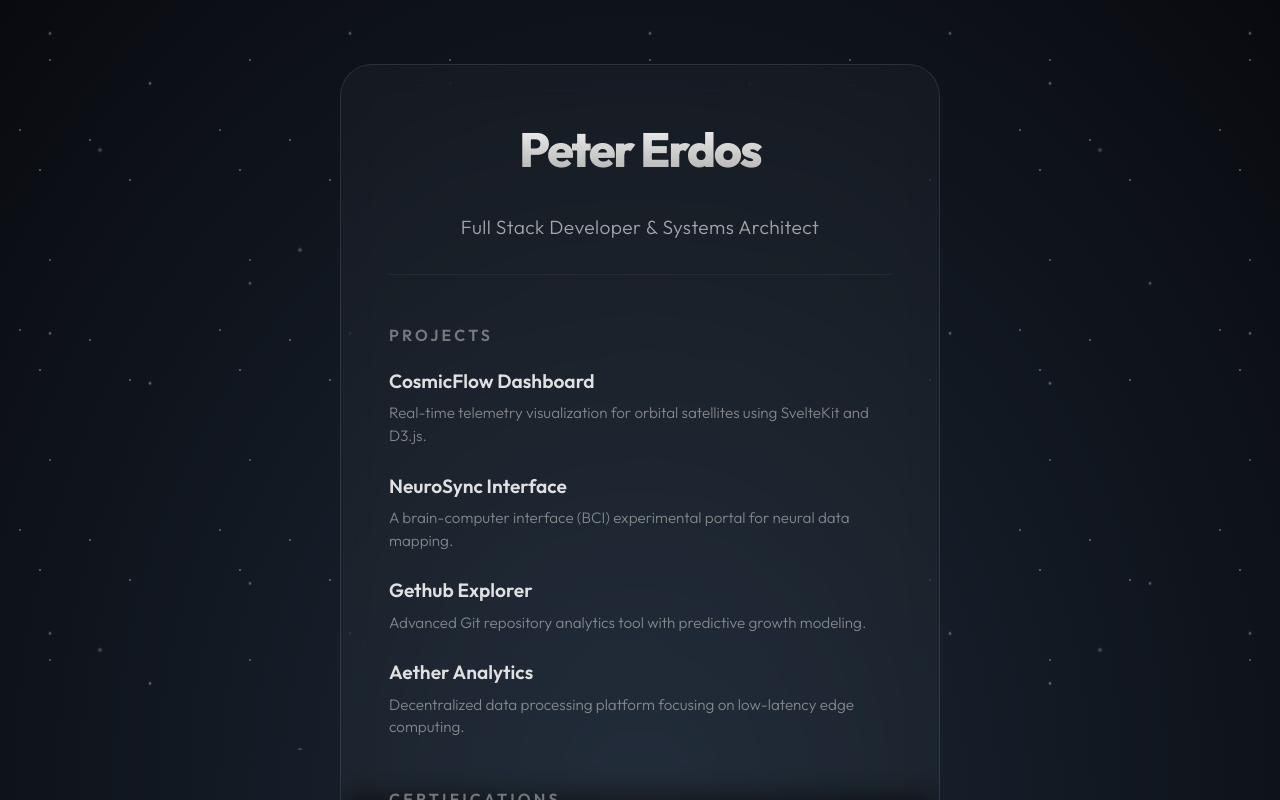
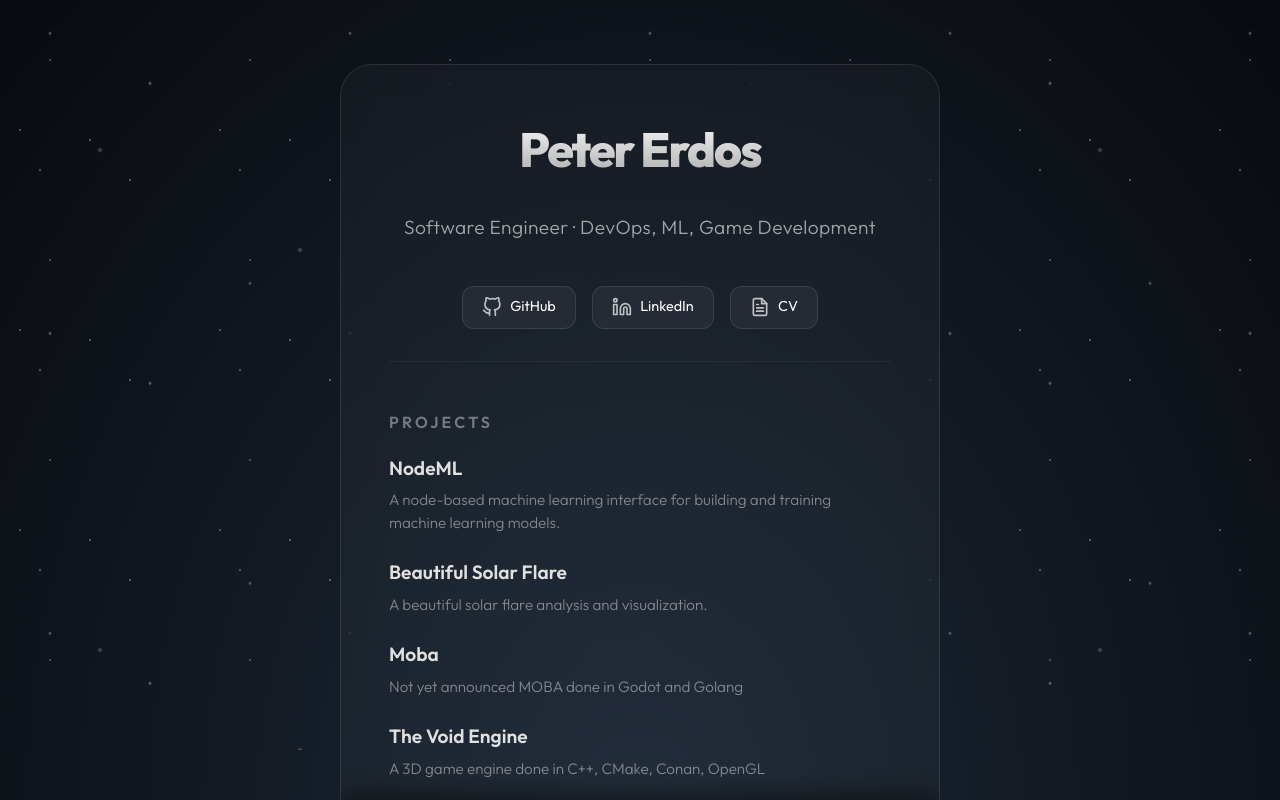
Before and after one commit to erdospeet11/personal-website, a SvelteKit app in the folder personal/: page / in a window 1280 px wide. Shown: the top 800 px of the page. Built offline with nearby package versions, Linux system fonts and the light colour scheme.

Commit message:
feat: add initial personal portfolio page displaying profile details, projects, certifications, and skills with a starry background.

```diff
--- a/personal/src/routes/+page.svelte
+++ b/personal/src/routes/+page.svelte
@@ -1,28 +1,53 @@
 <script lang="ts">
 	const profile = {
 		name: 'Peter Erdos',
+		links: {
+			github: 'https://github.com/erdospeet11',
+			linkedin: 'https://www.linkedin.com/in/erdospeterzs/',
+			cv: '/cv.pdf'
+		},
 		projects: [
 			{
-				title: 'CosmicFlow Dashboard',
+				title: 'NodeML',
 				description:
-					'Real-time telemetry visualization for orbital satellites using SvelteKit and D3.js.'
+					'A node-based machine learning interface for building and training machine learning models.',
+				link: 'https://github.com/erdospeet11/node-ml-workflow'
 			},
 			{
-				title: 'NeuroSync Interface',
-				description: 'A brain-computer interface (BCI) experimental portal for neural data mapping.'
+				title: 'Beautiful Solar Flare',
+				description: 'A beautiful solar flare analysis and visualization.',
+				link: 'https://github.com/erdospeet11/beautiful-data-space'
 			},
 			{
-				title: 'Gethub Explorer',
-				description: 'Advanced Git repository analytics tool with predictive growth modeling.'
+				title: 'Moba',
+				description: 'Not yet announced MOBA done in Godot and Golang'
 			},
 			{
-				title: 'Aether Analytics',
+				title: 'The Void Engine',
+				description: 'A 3D game engine done in C++, CMake, Conan, OpenGL',
+				link: 'https://github.com/erdospeet11/the-void-engine'
+			},
+			{
+				title: 'SINCE AI HACKATHON Sandvik Challenge ',
 				description:
-					'Decentralized data processing platform focusing on low-latency edge computing.'
+					'An intelligent Microsoft Teams bot that monitors channel messages, classifies spare parts inquiries using a hybrid AI pipeline, and provides proactive notifications with RAG-based spare parts matching',
+				link: 'https://github.com/erdospeet11/SINCE-AI-SANDVIK-CHALLENGE'
 			}
 		],
 		certs: ['AWS Machine Learning Associate', 'Azure Fundamentals'],
-		skills: ['SvelteKit', 'TypeScript', 'Vite', 'TailwindCSS', 'Node.js', 'PostgreSQL']
+		skills: [
+			'SvelteKit',
+			'TypeScript',
+			'Vite',
+			'TailwindCSS',
+			'Node.js',
+			'PostgreSQL',
+			'C#',
+			'Python',
+			'Godot',
+			'AWS',
+			'Azure'
+		]
 	};
 </script>
 
@@ -46,7 +71,85 @@
 	<div class="glass-container">
 		<section class="section name-section">
 			<h1>{profile.name}</h1>
-			<p class="subtitle">Full Stack Developer & Systems Architect</p>
+			<p class="subtitle">Software Engineer · DevOps, ML, Game Development</p>
+
+			<div class="social-links">
+				<a
+					href={profile.links.github}
+					target="_blank"
+					rel="noopener noreferrer"
+					class="social-btn"
+					title="GitHub"
+				>
+					<svg
+						xmlns="http://www.w3.org/2000/svg"
+						width="20"
+						height="20"
+						viewBox="0 0 24 24"
+						fill="none"
+						stroke="currentColor"
+						stroke-width="2"
+						stroke-linecap="round"
+						stroke-linejoin="round"
+						><path
+							d="M9 19c-5 1.5-5-2.5-7-3m14 6v-3.87a3.37 3.37 0 0 0-.94-2.61c3.14-.35 6.44-1.54 6.44-7A5.44 5.44 0 0 0 20 4.77 5.07 5.07 0 0 0 19.91 1S18.73.65 16 2.48a13.38 13.38 0 0 0-7 0C6.27.65 5.09 1 5.09 1A5.07 5.07 0 0 0 5 4.77a5.44 5.44 0 0 0-1.5 3.78c0 5.42 3.3 6.61 6.44 7A3.37 3.37 0 0 0 9 18.13V22"
+						></path></svg
+					>
+					<span>GitHub</span>
+				</a>
+				<a
+					href={profile.links.linkedin}
+					target="_blank"
+					rel="noopener noreferrer"
+					class="social-btn"
+					title="LinkedIn"
+				>
+					<svg
+						xmlns="http://www.w3.org/2000/svg"
+						width="20"
+						height="20"
+						viewBox="0 0 24 24"
+						fill="none"
+						stroke="currentColor"
+						stroke-width="2"
+						stroke-linecap="round"
+						stroke-linejoin="round"
+						><path
+							d="M16 8a6 6 0 0 1 6 6v7h-4v-7a2 2 0 0 0-2-2 2 2 0 0 0-2 2v7h-4v-7a6 6 0 0 1 6-6z"
+						></path><rect x="2" y="9" width="4" height="12"></rect><circle cx="4" cy="4" r="2"
+						></circle></svg
+					>
+					<span>LinkedIn</span>
+				</a>
+				<a
+					href={profile.links.cv}
+					target="_blank"
+					rel="noopener noreferrer"
+					class="social-btn"
+					title="CV"
+				>
+					<svg
+						xmlns="http://www.w3.org/2000/svg"
+						width="20"
+						height="20"
+						viewBox="0 0 24 24"
+						fill="none"
+						stroke="currentColor"
+						stroke-width="2"
+						stroke-linecap="round"
+						stroke-linejoin="round"
+						><path d="M14 2H6a2 2 0 0 0-2 2v16a2 2 0 0 0 2 2h12a2 2 0 0 0 2-2V8z"></path><polyline
+							points="14 2 14 8 20 8"
+						></polyline><line x1="16" y1="13" x2="8" y2="13"></line><line
+							x1="16"
+							y1="17"
+							x2="8"
+							y2="17"
+						></line><polyline points="10 9 9 9 8 9"></polyline></svg
+					>
+					<span>CV</span>
+				</a>
+			</div>
 		</section>
 
 		<section class="section">
@@ -216,6 +319,44 @@
 		letter-spacing: 0.02em;
 	}
 
+	.social-links {
+		display: flex;
+		justify-content: center;
+		gap: 1rem;
+		margin-top: 1.5rem;
+	}
+
+	.social-btn {
+		display: flex;
+		align-items: center;
+		gap: 0.5rem;
+		padding: 0.6rem 1.2rem;
+		background: rgba(255, 255, 255, 0.05);
+		border: 1px solid rgba(255, 255, 255, 0.1);
+		border-radius: 12px;
+		color: white;
+		text-decoration: none;
+		font-size: 0.9rem;
+		font-weight: 500;
+		transition: all 0.3s cubic-bezier(0.165, 0.84, 0.44, 1);
+	}
+
+	.social-btn:hover {
+		background: rgba(255, 255, 255, 0.1);
+		border-color: rgba(255, 255, 255, 0.3);
+		transform: translateY(-2px);
+		box-shadow: 0 4px 12px rgba(0, 0, 0, 0.2);
+	}
+
+	.social-btn svg {
+		opacity: 0.7;
+		transition: opacity 0.3s ease;
+	}
+
+	.social-btn:hover svg {
+		opacity: 1;
+	}
+
 	h2 {
 		margin: 0;
 		font-size: 1rem;
```
